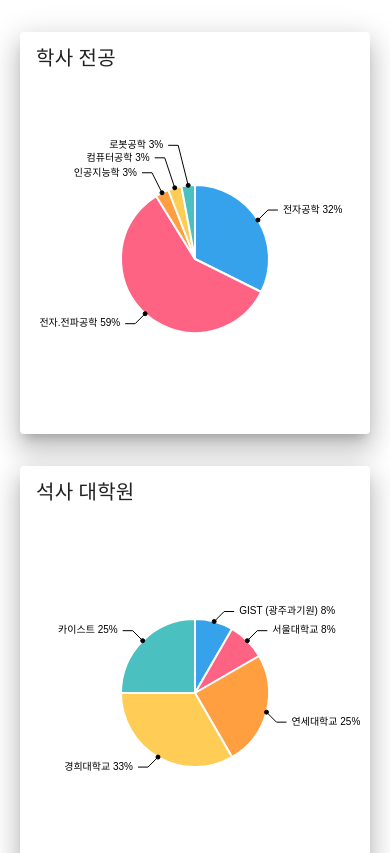
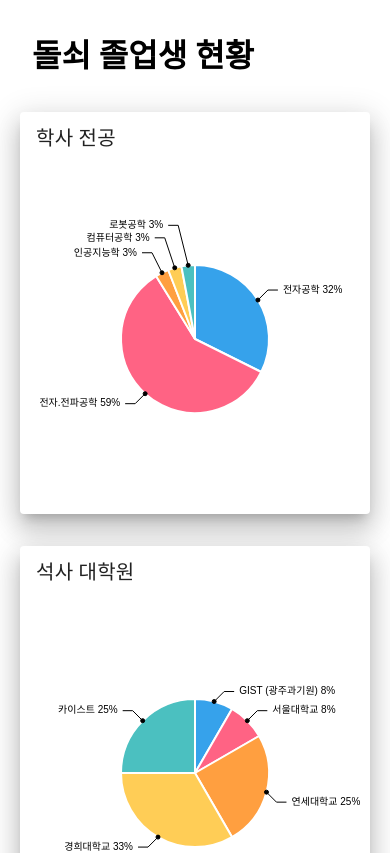
Before and after one commit to mingeon-dev/sandi-alumni-chart, a Vue app: page / in a window 390 px wide. Shown: the top 853 px of the page. Built offline with nearby package versions, Linux system fonts and the light colour scheme.

Commit message:
카드 사이즈 조정

```diff
--- a/src/components/AlumniChart.vue
+++ b/src/components/AlumniChart.vue
@@ -82,19 +82,20 @@ const createData = (data, key) => {
 .container {
   display: flex;
   flex-wrap: wrap;
-  justify-content: space-around;
-  align-content: space-around;
-  margin-bottom: 2rem;
 }
 
 .card {
-  margin-top: 2rem;
   width: 400px;
+  height: 496px;
+  margin-left: 2rem;
+  margin-bottom: 2rem;
 }
 
 @media only screen and (max-width: 600px) {
   .card {
     width: 350px;
+    height: auto;
+    margin: 0 auto 2rem;
   }
 }
 </style>
--- a/src/components/chart/HorizontalBarChart.vue
+++ b/src/components/chart/HorizontalBarChart.vue
@@ -1,6 +1,7 @@
 <script setup>
 import { computed, onMounted, ref } from 'vue'
 import { Chart } from 'chart.js/auto'
+import { isMobile } from '@/util/MediaQuery'
 
 const props = defineProps({
   data: Object
@@ -56,7 +57,7 @@ const createChart = () => {
           }
         }
       },
-      aspectRatio: 1
+      aspectRatio: isMobile ? 0.5 : 0.9
     }
   })
 }
--- /dev/null
+++ b/src/util/MediaQuery.js
@@ -0,0 +1 @@
+export const isMobile = window.matchMedia('only screen and (max-width: 600px)').matches
--- a/src/views/HomeView.vue
+++ b/src/views/HomeView.vue
@@ -4,6 +4,13 @@ import AlumniChart from '../components/AlumniChart.vue'
 
 <template>
   <main>
+    <h1>돌쇠 졸업생 현황</h1>
     <AlumniChart />
   </main>
 </template>
+
+<style scoped>
+h1 {
+  margin: 2rem;
+}
+</style>
```
